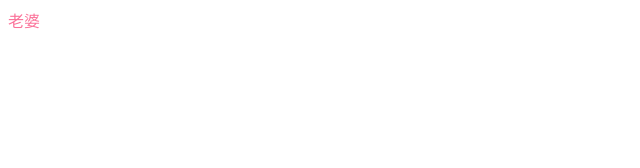
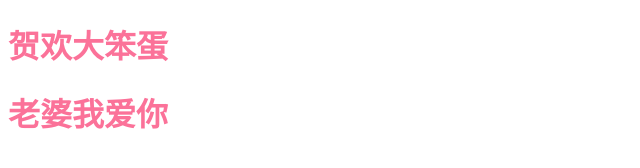
Before and after one commit to qsggl/qsggl.github.io, a plain HTML site: page index.html in a window 1280 px wide. Shown: the whole page, without its empty margins (0-640 px from the left). Drawn offline with Linux system fonts and the light colour scheme.

Commit message:
Update index.html

```diff
--- a/index.html
+++ b/index.html
@@ -13,6 +13,8 @@
     color: #FB7299;
   }
 </style>
-老婆
+ <h1>贺欢大笨蛋</h1>
+
+<h1>老婆我爱你</h1>
 </body>
 </html>
```
